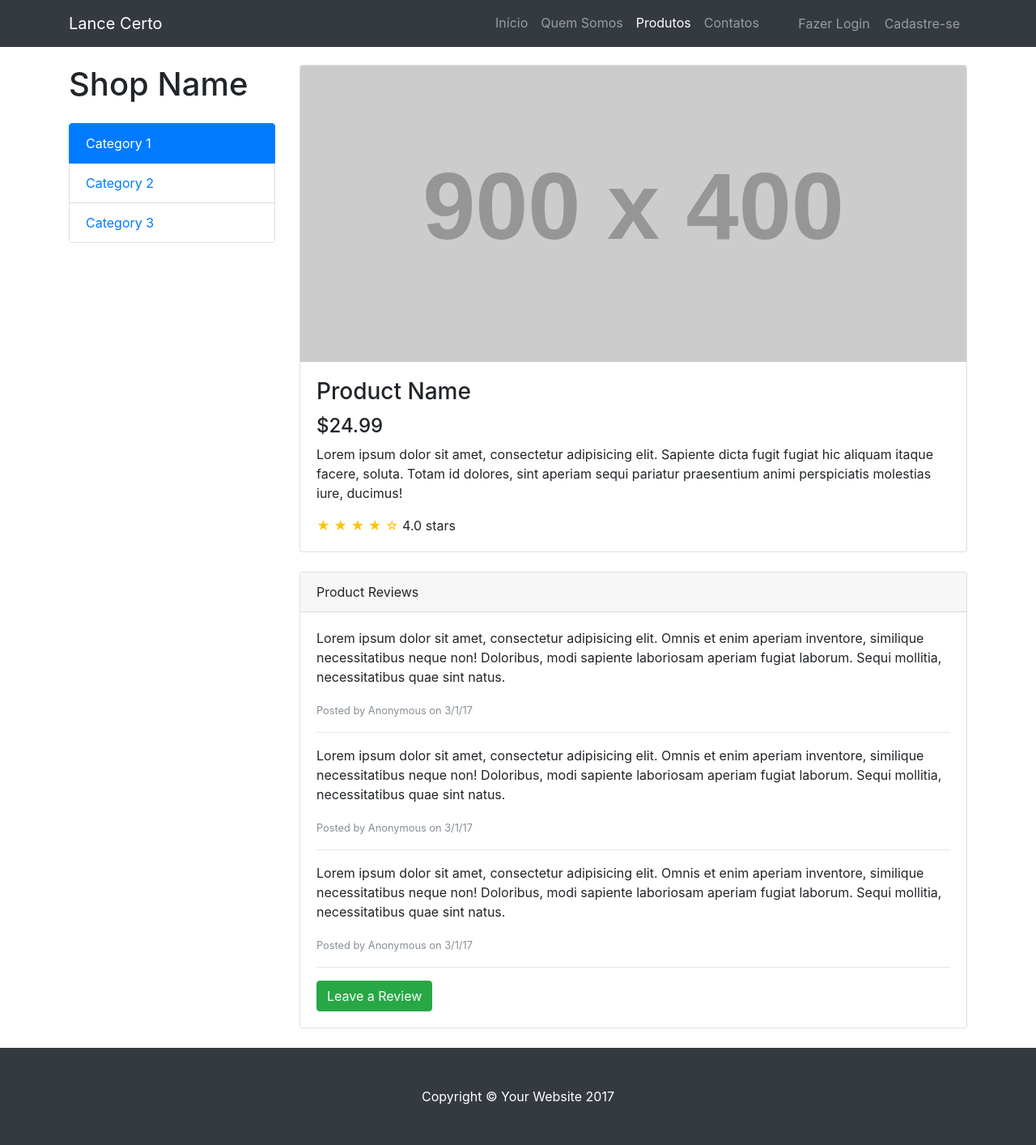
After one commit to brunogomes3000/lancecerto, a Django app: page /dados_prod/ in a window 1280 px wide. The commit adds this page. Shown: the whole page at 81% size. Run offline with Django 3.2, Linux system fonts and the light colour scheme; grey boxes labelled with a size stand in for pictures from a placeholder-image service; some libraries are stand-ins or nearby versions.

Commit message:
acrescentei tela produtos e dados_prod

```diff
--- a/lancecerto/core/static/css/login.css
+++ b/lancecerto/core/static/css/login.css
@@ -7,7 +7,7 @@ html{
 	border-radius: 4px;
 	box-shadow: 0px 2px 10px #d6d6d6;
 	margin: 50px auto;
-	width: 800px;
+	width: 600px;
 	-webki-border-radius: 4px;
 	-moz-border-radius: 4px;
 }
--- /dev/null
+++ b/lancecerto/core/static/css/thumbnail-gallery.css
@@ -0,0 +1,15 @@
+/*!
+ * Start Bootstrap - Thumbnail Gallery (https://startbootstrap.com/template-overviews/thumbnail-gallery)
+ * Copyright 2013-2017 Start Bootstrap
+ * Licensed under MIT (https://github.com/BlackrockDigital/startbootstrap-thumbnail-gallery/blob/master/LICENSE)
+ */
+
+body {
+  padding-top: 54px;
+}
+
+@media (min-width: 992px) {
+  body {
+    padding-top: 56px;
+  }
+}
--- a/lancecerto/core/templates/base.html
+++ b/lancecerto/core/templates/base.html
@@ -21,6 +21,8 @@
     <!-- Bootstrap core CSS -->
     <link href="{% static 'vendor/bootstrap/css/bootstrap.min.css' %}" rel="stylesheet">
     <link href="{% static 'css/login.css' %}" rel="stylesheet">
+    <link href="{% static 'css/thumbnail-gallery.css' %}" rel="stylesheet">
+    <link href="{% static 'css/shop-item.css'%}" rel="stylesheet">
 
 
 
@@ -49,7 +51,7 @@
               <a class="nav-link" href="#">Quem Somos</a>
             </li>
             <li class="nav-item">
-              <a class="nav-link" href="#">Produtos</a>
+              <a class="nav-link" href="{% url 'produtos' %}">Produtos</a>
             </li>
             <li class="nav-item">
               <a class="nav-link" href="#">Contatos</a>
@@ -58,7 +60,7 @@
               <a class="nav-link" href="{% url 'login' %}">Fazer Login</a>
             </li>
             <li class="nav-item">
-              <a class="nav-link" href="{% url 'login' %}">Cadastre-se</a>
+              <a class="nav-link" href="{% url 'cadastro' %}">Cadastre-se</a>
             </li>
 
             {% endblock %}
--- /dev/null
+++ b/lancecerto/core/templates/dados_prod.html
@@ -0,0 +1,83 @@
+{% extends "base.html" %}
+
+{% block item_ativo %}
+
+      <li class="nav-item">
+              <a class="nav-link" href="{% url 'index' %}">Início</a>
+            </li>
+            <li class="nav-item">
+              <a class="nav-link" href="#">Quem Somos</a>
+            </li>
+            <li class="nav-item active">
+              <a class="nav-link" href="{% url 'produtos' %}">Produtos
+              <span class="rs-only"></span>
+              </a>
+            </li>
+            <li class="nav-item">
+              <a class="nav-link" href="#">Contatos</a>
+            </li> &nbsp; &nbsp; &nbsp; &nbsp;
+            <li class="nav-item">
+              <a class="nav-link btn" href="{% url 'login' %}">Fazer Login
+              </a>
+            </li>
+            <li class="nav-item">
+              <a class="nav-link btn" href="{% url 'cadastro' %}">Cadastre-se</a>
+      </li>
+
+
+{% endblock %}
+
+
+{% block bloco_variavel %}
+
+	<div class="row">
+
+        <div class="col-lg-3">
+          <h1 class="my-4">Shop Name</h1>
+          <div class="list-group">
+            <a href="#" class="list-group-item active">Category 1</a>
+            <a href="#" class="list-group-item">Category 2</a>
+            <a href="#" class="list-group-item">Category 3</a>
+          </div>
+        </div>
+        <!-- /.col-lg-3 -->
+
+        <div class="col-lg-9">
+
+          <div class="card mt-4">
+            <img class="card-img-top img-fluid" src="http://placehold.it/900x400" alt="">
+            <div class="card-body">
+              <h3 class="card-title">Product Name</h3>
+              <h4>$24.99</h4>
+              <p class="card-text">Lorem ipsum dolor sit amet, consectetur adipisicing elit. Sapiente dicta fugit fugiat hic aliquam itaque facere, soluta. Totam id dolores, sint aperiam sequi pariatur praesentium animi perspiciatis molestias iure, ducimus!</p>
+              <span class="text-warning">&#9733; &#9733; &#9733; &#9733; &#9734;</span>
+              4.0 stars
+            </div>
+          </div>
+          <!-- /.card -->
+
+          <div class="card card-outline-secondary my-4">
+            <div class="card-header">
+              Product Reviews
+            </div>
+            <div class="card-body">
+              <p>Lorem ipsum dolor sit amet, consectetur adipisicing elit. Omnis et enim aperiam inventore, similique necessitatibus neque non! Doloribus, modi sapiente laboriosam aperiam fugiat laborum. Sequi mollitia, necessitatibus quae sint natus.</p>
+              <small class="text-muted">Posted by Anonymous on 3/1/17</small>
+              <hr>
+              <p>Lorem ipsum dolor sit amet, consectetur adipisicing elit. Omnis et enim aperiam inventore, similique necessitatibus neque non! Doloribus, modi sapiente laboriosam aperiam fugiat laborum. Sequi mollitia, necessitatibus quae sint natus.</p>
+              <small class="text-muted">Posted by Anonymous on 3/1/17</small>
+              <hr>
+              <p>Lorem ipsum dolor sit amet, consectetur adipisicing elit. Omnis et enim aperiam inventore, similique necessitatibus neque non! Doloribus, modi sapiente laboriosam aperiam fugiat laborum. Sequi mollitia, necessitatibus quae sint natus.</p>
+              <small class="text-muted">Posted by Anonymous on 3/1/17</small>
+              <hr>
+              <a href="#" class="btn btn-success">Leave a Review</a>
+            </div>
+          </div>
+          <!-- /.card -->
+
+        </div>
+        <!-- /.col-lg-9 -->
+
+      </div>
+
+{% endblock %}
--- a/lancecerto/core/templates/login.html
+++ b/lancecerto/core/templates/login.html
@@ -13,10 +13,10 @@
               </a>
             </li>
             <li class="nav-item">
-              <a class="nav-link" href="#">Quem somos</a>
+              <a class="nav-link" href="#">Quem Somos</a>
             </li>
             <li class="nav-item">
-              <a class="nav-link" href="#">Produtos</a>
+              <a class="nav-link" href="{% url 'produtos' %}">Produtos</a>
             </li>
             <li class="nav-item">
               <a class="nav-link" href="#">Contatos</a>
--- a/lancecerto/core/views.py
+++ b/lancecerto/core/views.py
@@ -12,4 +12,11 @@ def login(request):
 def cadastro(request):
     return render(request, 'cadastro.html')
 
+def produtos(request):
+    return render(request, 'produtos.html')
+
+def dados_prod(request):
+    return render(request, 'dados_prod.html')
+
+
 # Create your views here.
--- a/lancecerto/lancecerto/urls.py
+++ b/lancecerto/lancecerto/urls.py
@@ -22,5 +22,7 @@ urlpatterns = [
 	url(r'^$', views.index, name="index"),
 	url(r'^login/$', views.login, name="login"),
     url(r'^cadastro/$', views.cadastro, name="cadastro"),
+    url(r'^produtos/$', views.produtos, name="produtos"),
+    url(r'^dados_prod/$', views.dados_prod, name="dados_prod"),
     url(r'^admin/', admin.site.urls),
 ]
```
Also changed, not shown: lancecerto/core/templates/cadastro.html (+18 -15 lines), lancecerto/core/templates/index.html (+0 -12 lines), lancecerto/core/templates/produtos.html (added, +44 -0 lines).
